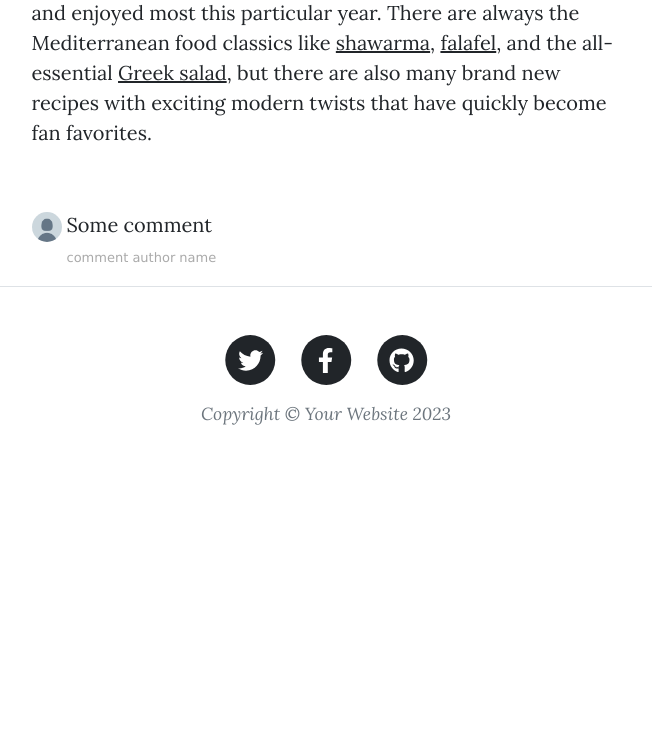
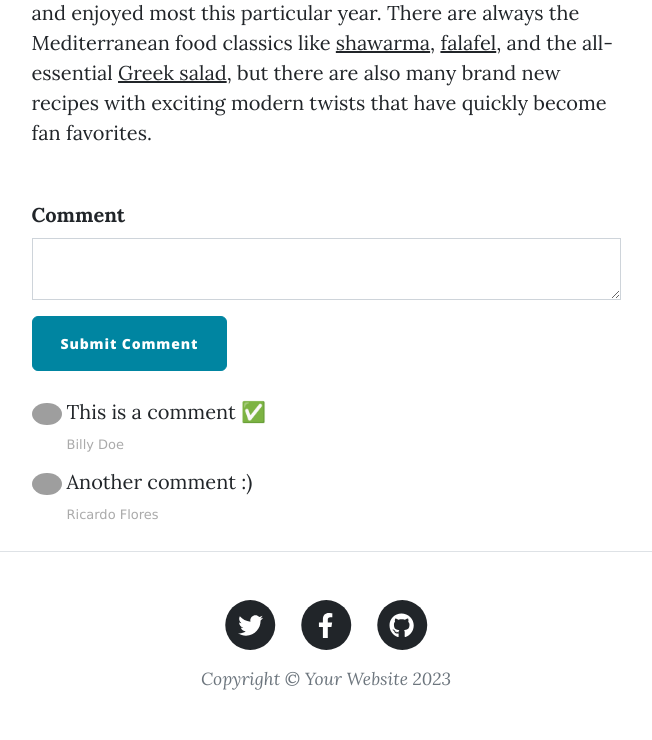
Before and after one commit to richfjiq/100-days-python, a Flask app: page /post/1 in a window 1280 px wide. Shown: the part 1038-1778 px from the top of the page, without its empty margins (314-966 px from the left). Before the commit the page ends 1463 px from the top, so only its background shows below. Run offline with Flask 3, Linux system fonts and the light colour scheme; data comes from the database, SQL or seed files in the repository; both versions use the stored data as it was after the commit; some libraries are stand-ins or nearby versions; grey boxes are pictures that could not be loaded.

Commit message:
day-69 - Blog Capstone Project: allow any user to add comments to BlogPosts

```diff
--- a/day-69/forms.py
+++ b/day-69/forms.py
@@ -29,3 +29,6 @@ class LoginForm(FlaskForm):
 
 
 # TODO: Create a CommentForm so users can leave comments below posts
+class CommentForm(FlaskForm):
+    comment = CKEditorField("Comment", validators=[DataRequired()])
+    submit = SubmitField("Submit Comment")
--- a/day-69/main.py
+++ b/day-69/main.py
@@ -10,7 +10,7 @@ from werkzeug.security import generate_password_hash, check_password_hash
 from sqlalchemy.orm import relationship
 
 # Import your forms from the forms.py
-from forms import CreatePostForm, RegisterForm, LoginForm
+from forms import CreatePostForm, RegisterForm, LoginForm, CommentForm
 
 
 """
@@ -30,6 +30,16 @@ app = Flask(__name__)
 app.config["SECRET_KEY"] = "8BYkEfBA6O6donzWlSihBXox7C0sKR6b"
 ckeditor = CKEditor(app)
 Bootstrap5(app)
+gravatar = Gravatar(
+    app,
+    size=100,
+    rating="g",
+    default="retro",
+    force_default=False,
+    force_lower=False,
+    use_ssl=False,
+    base_url=None,
+)
 
 # TODO: Configure Flask-Login
 login_manager = LoginManager()
@@ -68,13 +78,14 @@ class BlogPost(db.Model):
     id = db.Column(db.Integer, primary_key=True)
     # Create Foreign Key, "users.id" the users refers to the tablename of User.
     author_id = db.Column(db.Integer, db.ForeignKey("users.id"))
-    # Create reference to the User object, the "posts" refers to the posts protperty in the User class.
+    # Create reference to the User object, the "posts" refers to the posts property in the User class.
     author = relationship("User", back_populates="posts")
     title = db.Column(db.String(250), unique=True, nullable=False)
     subtitle = db.Column(db.String(250), nullable=False)
     date = db.Column(db.String(250), nullable=False)
     body = db.Column(db.Text, nullable=False)
     img_url = db.Column(db.String(250), nullable=False)
+    comments = relationship("Comment", back_populates="blog_post")
 
 
 # TODO: Create a User table for all your registered users.
@@ -87,6 +98,17 @@ class User(UserMixin, db.Model):
     # This will act like a List of BlogPost objects attached to each User.
     # The "author" refers to the author property in the BlogPost class.
     posts = relationship("BlogPost", back_populates="author")
+    comments = relationship("Comment", back_populates="user")
+
+
+class Comment(db.Model):
+    __tablename__ = "comments"
+    id = db.Column(db.Integer, primary_key=True)
+    text = db.Column(db.Text, nullable=False)
+    user_id = db.Column(db.Integer, db.ForeignKey("users.id"))
+    user = relationship("User", back_populates="comments")
+    blog_post_id = db.Column(db.Integer, db.ForeignKey("blog_posts.id"))
+    blog_post = relationship("BlogPost", back_populates="comments")
 
 
 with app.app_context():
@@ -169,15 +191,35 @@ def get_all_posts():
 
 
 # TODO: Allow logged-in users to comment on posts
-@app.route("/post/<int:post_id>")
+@app.route("/post/<int:post_id>", methods=["GET", "POST"])
 def show_post(post_id):
+    form = CommentForm()
     requested_post = db.get_or_404(BlogPost, post_id)
+    result = db.session.execute(
+        db.select(Comment).where(Comment.blog_post_id == post_id)
+    )
+    comments = result.scalars().all()
+
+    if form.validate_on_submit():
+        if current_user.is_authenticated:
+            new_comment = Comment(
+                text=form.comment.data, user=current_user, blog_post=requested_post
+            )
+            db.session.add(new_comment)
+            db.session.commit()
+            return redirect(url_for("show_post", post_id=requested_post.id))
+        else:
+            flash("Please log in to post a comment.")
+            return redirect(url_for("login"))
+
     is_admin = is_admin_fn()
     return render_template(
         "post.html",
         post=requested_post,
         logged_in=current_user.is_authenticated,
         is_admin=is_admin,
+        form=form,
+        comments=comments,
     )
 
 
--- a/day-69/templates/post.html
+++ b/day-69/templates/post.html
@@ -1,3 +1,5 @@
+{% from "bootstrap5/form.html" import render_form %}
+
 {% include "header.html" %}
 
 <!-- Page Header-->
@@ -10,7 +12,7 @@
           <h2 class="subheading">{{ post.subtitle }}</h2>
           <span class="meta"
             >Posted by
-            <a href="#">{{ post.author }}</a>
+            <a href="#">{{ post.author.name }}</a>
             on {{ post.date }}
           </span>
         </div>
@@ -39,16 +41,20 @@
         <!-- TODO: Add a CKEditor for commenting below -->
         <div class="comment">
           <!-- TODO: Show all the comments on a post -->
-          <ul class="commentList">
-            <li>
-              <div class="commenterImage">
-                <img src="../static/assets/img/default-profile.jpg" />
-              </div>
-              <div class="commentText">
-                <p>Some comment</p>
-                <span class="date sub-text">comment author name</span>
-              </div>
-            </li>
+          {{ ckeditor.load() }}
+          {{ render_form(form) }}
+          <ul class="commentList mt-3">
+            {% for comment in comments %}
+              <li class="mb-2">
+                <div class="commenterImage">
+                  <img src="{{  comment.user.email | gravatar }}" />
+                </div>
+                <div class="commentText">
+                  <p>{{ comment.text|safe }}</p>
+                  <span class="date sub-text">{{ comment.user.name }}</span>
+                </div>
+              </li>
+            {% endfor %}
           </ul>
         </div>
       </div>
```
Also changed, not shown: day-69/templates/make-post.html (+8 -4 lines), day-69/instance/posts.db.
